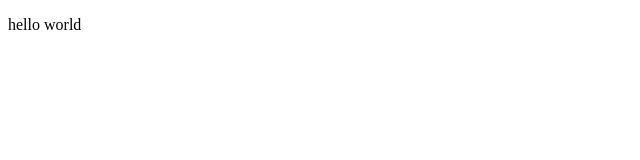
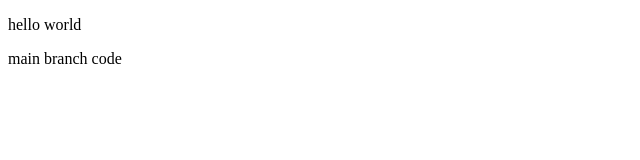
Before and after one commit to Mallela-Anil/Remote-Repo2, a plain HTML site: page index.html in a window 1280 px wide. Shown: the full height of the page, 0-640 px from the left. Drawn offline with Linux system fonts and the light colour scheme.

Commit message:
added a new para

```diff
--- a/index.html
+++ b/index.html
@@ -7,5 +7,6 @@
 </head>
 <body>
     <p>hello world</p>
+    <p>main branch code</p>
 </body>
 </html>
```
